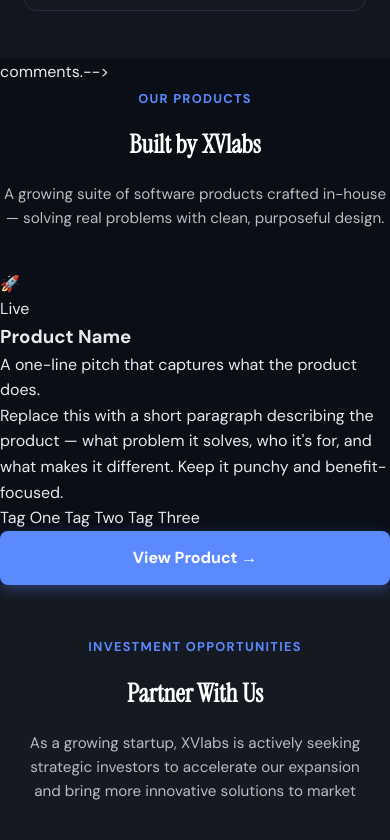
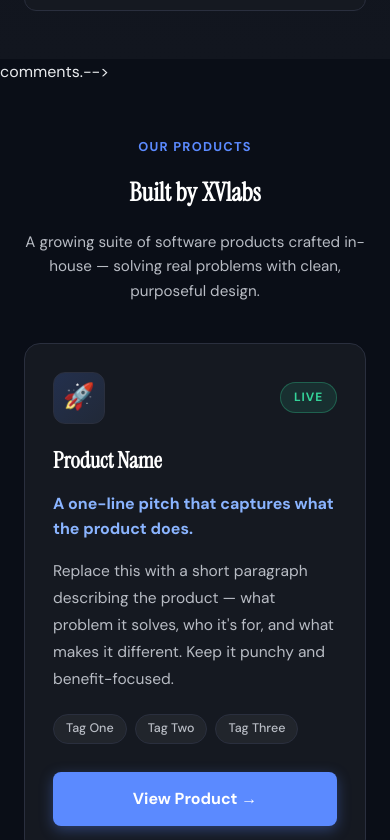
Before and after one commit to AstroXenoByte/xvlabs, a plain HTML site: page index.html in a window 390 px wide. Shown: the part 3334-4174 px from the top of the page. Drawn offline with Linux system fonts and the light colour scheme.

Commit message:
Add styles for products section and responsive design
Added styles for products section including grid layout, product cards, and responsive design adjustments.

```diff
--- a/index.css
+++ b/index.css
@@ -611,6 +611,154 @@
 }
 
 /* ============================================ */
+/* PRODUCTS SECTION                             */
+/* ============================================ */
+
+.products {
+    padding: 6rem 3rem;
+    max-width: 1400px;
+    margin: 0 auto;
+}
+
+.products-grid {
+    display: grid;
+    grid-template-columns: repeat(auto-fit, minmax(320px, 1fr));
+    gap: 2.5rem;
+    margin-top: 1rem;
+}
+
+.product-card {
+    background: var(--card-bg);
+    border: 1px solid var(--border);
+    border-radius: 16px;
+    padding: 2.5rem;
+    display: flex;
+    flex-direction: column;
+    gap: 1rem;
+    position: relative;
+    overflow: hidden;
+    transition: transform 0.3s ease, box-shadow 0.3s ease, border-color 0.3s ease;
+}
+
+/* Subtle top gradient bar — mirrors the .visual-card style */
+.product-card::before {
+    content: '';
+    position: absolute;
+    top: 0;
+    left: 0;
+    right: 0;
+    height: 3px;
+    background: linear-gradient(90deg, var(--accent) 0%, var(--accent-light) 100%);
+    opacity: 0;
+    transition: opacity 0.3s ease;
+}
+
+.product-card:hover {
+    transform: translateY(-6px);
+    box-shadow: 0 16px 48px rgba(91, 138, 255, 0.18);
+    border-color: var(--accent);
+}
+
+.product-card:hover::before {
+    opacity: 1;
+}
+
+/* Card header row: icon + status badge */
+.product-card-header {
+    display: flex;
+    align-items: center;
+    justify-content: space-between;
+    margin-bottom: 0.5rem;
+}
+
+.product-icon {
+    width: 52px;
+    height: 52px;
+    background: linear-gradient(135deg, rgba(91, 138, 255, 0.2) 0%, rgba(138, 180, 255, 0.1) 100%);
+    border: 1px solid var(--border);
+    border-radius: 12px;
+    display: flex;
+    align-items: center;
+    justify-content: center;
+    font-size: 1.6rem;
+}
+
+/* Status badges */
+.product-status {
+    font-size: 0.75rem;
+    font-weight: 700;
+    text-transform: uppercase;
+    letter-spacing: 0.08em;
+    padding: 0.3rem 0.8rem;
+    border-radius: 20px;
+}
+
+.product-status--live {
+    background: rgba(52, 211, 153, 0.12);
+    color: #34D399;
+    border: 1px solid rgba(52, 211, 153, 0.3);
+}
+
+.product-status--beta {
+    background: rgba(251, 191, 36, 0.12);
+    color: #FBBF24;
+    border: 1px solid rgba(251, 191, 36, 0.3);
+}
+
+.product-status--coming-soon {
+    background: rgba(91, 138, 255, 0.12);
+    color: var(--accent-light);
+    border: 1px solid rgba(91, 138, 255, 0.3);
+}
+
+/* Product text */
+.product-name {
+    font-family: 'Instrument Serif', serif;
+    font-size: 1.6rem;
+    color: var(--primary);
+    line-height: 1.2;
+}
+
+.product-tagline {
+    font-size: 1rem;
+    font-weight: 600;
+    color: var(--accent-light);
+}
+
+.product-description {
+    font-size: 0.97rem;
+    color: var(--text-secondary);
+    line-height: 1.75;
+    flex-grow: 1;
+}
+
+/* Pill tags */
+.product-tags {
+    display: flex;
+    flex-wrap: wrap;
+    gap: 0.5rem;
+    margin-top: 0.25rem;
+}
+
+.product-tag {
+    font-size: 0.78rem;
+    font-weight: 500;
+    color: var(--text-secondary);
+    background: rgba(255, 255, 255, 0.05);
+    border: 1px solid var(--border);
+    border-radius: 20px;
+    padding: 0.25rem 0.75rem;
+}
+
+/* CTA button pinned to bottom */
+.product-btn {
+    margin-top: 0.75rem;
+    text-align: center;
+    font-size: 0.95rem;
+    padding: 0.85rem 1.5rem;
+}
+
+/* ============================================ */
 /* RESPONSIVE DESIGN - MOBILE ADAPTATIONS */
 /* ============================================ */
 
@@ -733,6 +881,15 @@
         font-size: 1rem;
         padding: 1rem 2.5rem;
     }
+
+    .products {
+        padding: 4rem 2rem;
+    }
+
+    .products-grid {
+        grid-template-columns: 1fr;
+        gap: 2rem;
+    }
 }
 
 /* Mobile Landscape (768px and below) */
@@ -787,6 +944,10 @@
     .contact-details a,
     .contact-details p {
         font-size: 1rem;
+    }
+
+    .products {
+        padding: 3rem 1.5rem;
     }
 }
 
@@ -965,6 +1126,18 @@
     .footer-logo img {
         height: 35px;
     }
+
+    .product-card {
+        padding: 1.75rem;
+    }
+
+    .product-name {
+        font-size: 1.4rem;
+    }
+
+    .product-btn {
+        width: 100%;
+    }
 }
 
 /* Extra Small Mobile (480px and below) */
```
